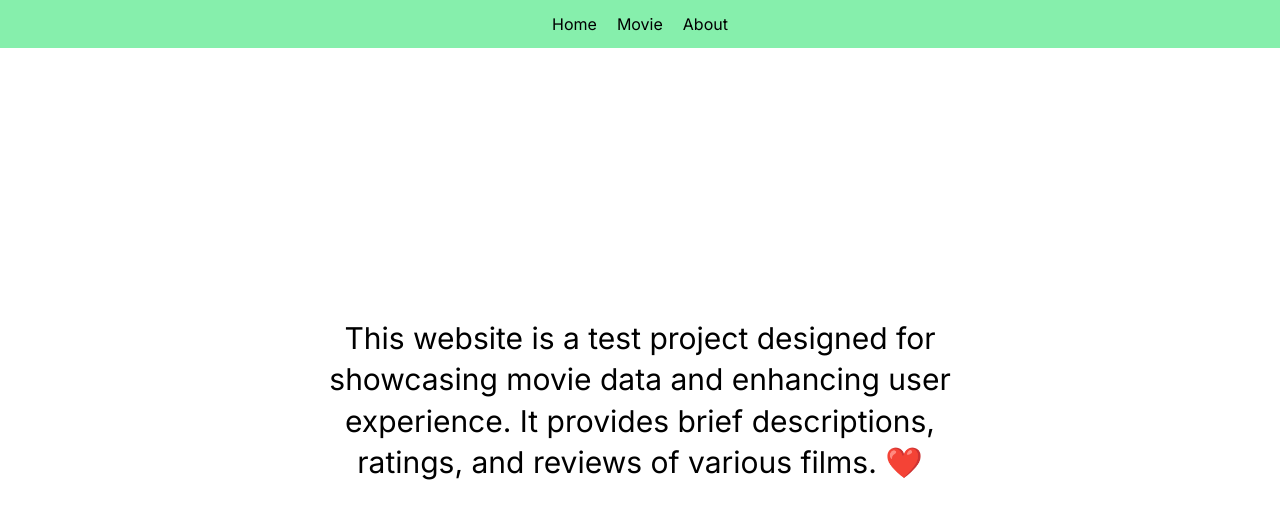
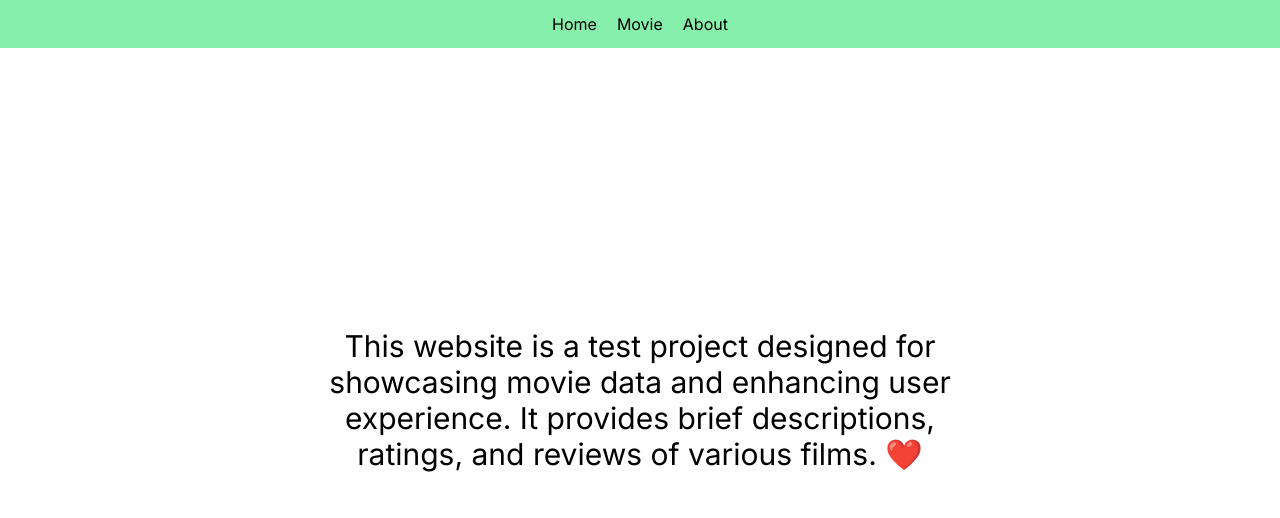
Before and after one commit to vaxojaniashvili/test-website, a Next.js app: page /pages/About in a window 1280 px wide. Shown: the top 518 px of the page. Built offline with nearby package versions, Linux system fonts and the light colour scheme.

Commit message:
small change on about page

```diff
--- a/src/app/pages/About/page.tsx
+++ b/src/app/pages/About/page.tsx
@@ -6,7 +6,7 @@ const page = () => {
     <div>
       <Header />
       <div className="absolute top-1/2 left-1/2 translate-x-[-50%] translate-y-[-50%]">
-        <h1 className="text-3xl text-center leading-snug">
+        <h1 className="text-3xl text-center leading-9">
           This website is a test project designed for showcasing movie data and
           enhancing user experience. It provides brief descriptions, ratings,
           and reviews of various films. ❤️
```
